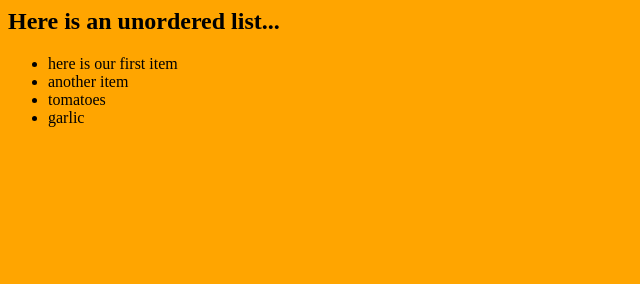
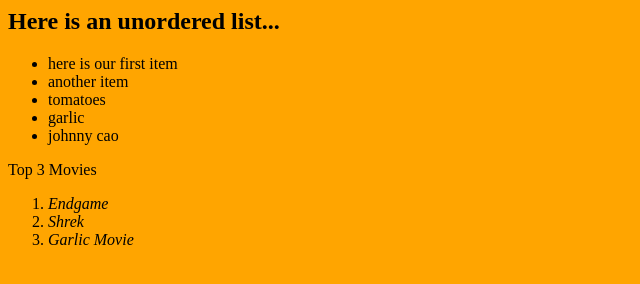
Before and after one commit to sebastianvald/classexamples, a plain HTML site: page lists.html in a window 1280 px wide. Shown: the whole page, without its empty margins (0-640 px from the left). Drawn offline with Linux system fonts and the light colour scheme.

Commit message:
Update lists.html

```diff
--- a/lists.html
+++ b/lists.html
@@ -12,7 +12,16 @@
       <li>another item</li>
       <li>tomatoes</li>
       <li>garlic</li>
+      <li>johnny cao</li>
     </ul>
+
+    </h2>Top 3 Movies</h2>
+    <ol> <!--ordered list -->
+      <li><i>Endgame</i></li>
+      <li><i>Shrek</i></li>
+      <li><i>Garlic Movie</i></li>
+    </ol>
+
 
   </body>
 </html>
```
